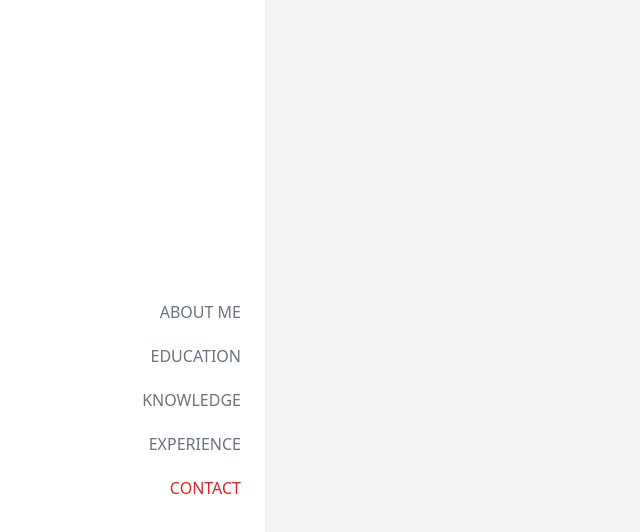
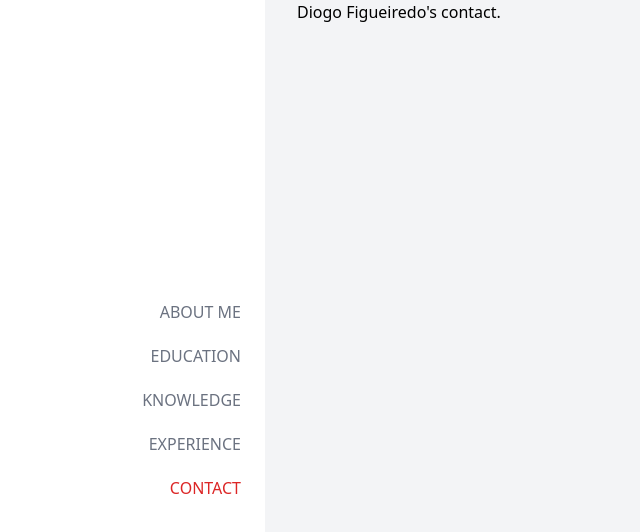
Before and after one commit to d-figueiredo/d-figueiredo.github.io, a React (Vite) app: page /contact in a window 1280 px wide. Shown: the top 532 px of the page, without its empty margins (31-671 px from the left). Built offline with nearby package versions, Linux system fonts and the light colour scheme.

Commit message:
Add route components based on selected navigation menu.

```diff
--- a/src/components/App.jsx
+++ b/src/components/App.jsx
@@ -1,6 +1,10 @@
 import { Routes, Route, Navigate } from 'react-router-dom'
 import Navigation from './navigation/Navigation'
 import About from './about/About'
+import Education from './education/Education'
+import Knowledge from './knowledge/Knowledge'
+import Experience from './experience/Experience'
+import Contact from './contact/Contact'
 
 const App = () => {
   return (
@@ -12,6 +16,10 @@ const App = () => {
 				<Routes>
 					<Route path='/' element={<Navigate to='/about' />}/>
 					<Route path='/about' element={<About />} />
+					<Route path='/education' element={<Education />} />
+					<Route path='/knowledge' element={<Knowledge />} />
+					<Route path='/experience' element={<Experience />} />
+					<Route path='/contact' element={<Contact />} />
 				</Routes>
 			</section>
 		</main>
```
